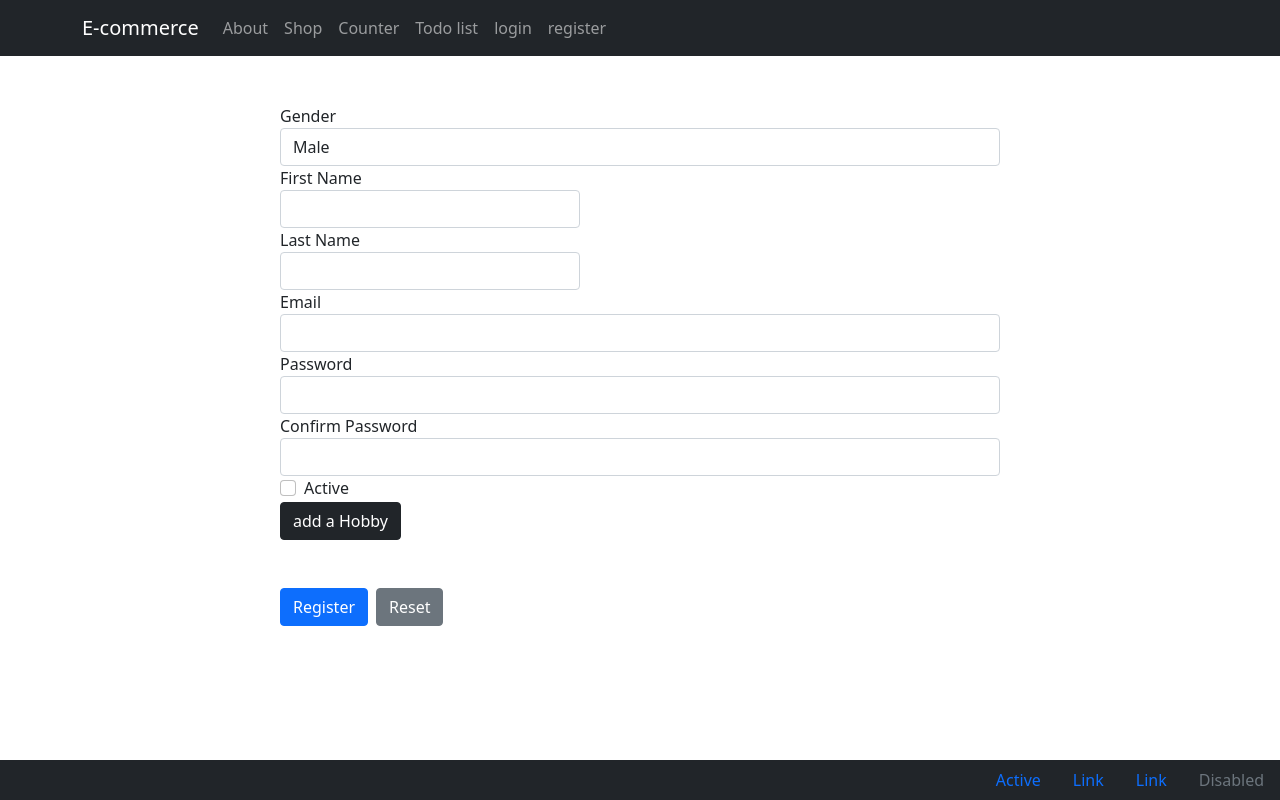
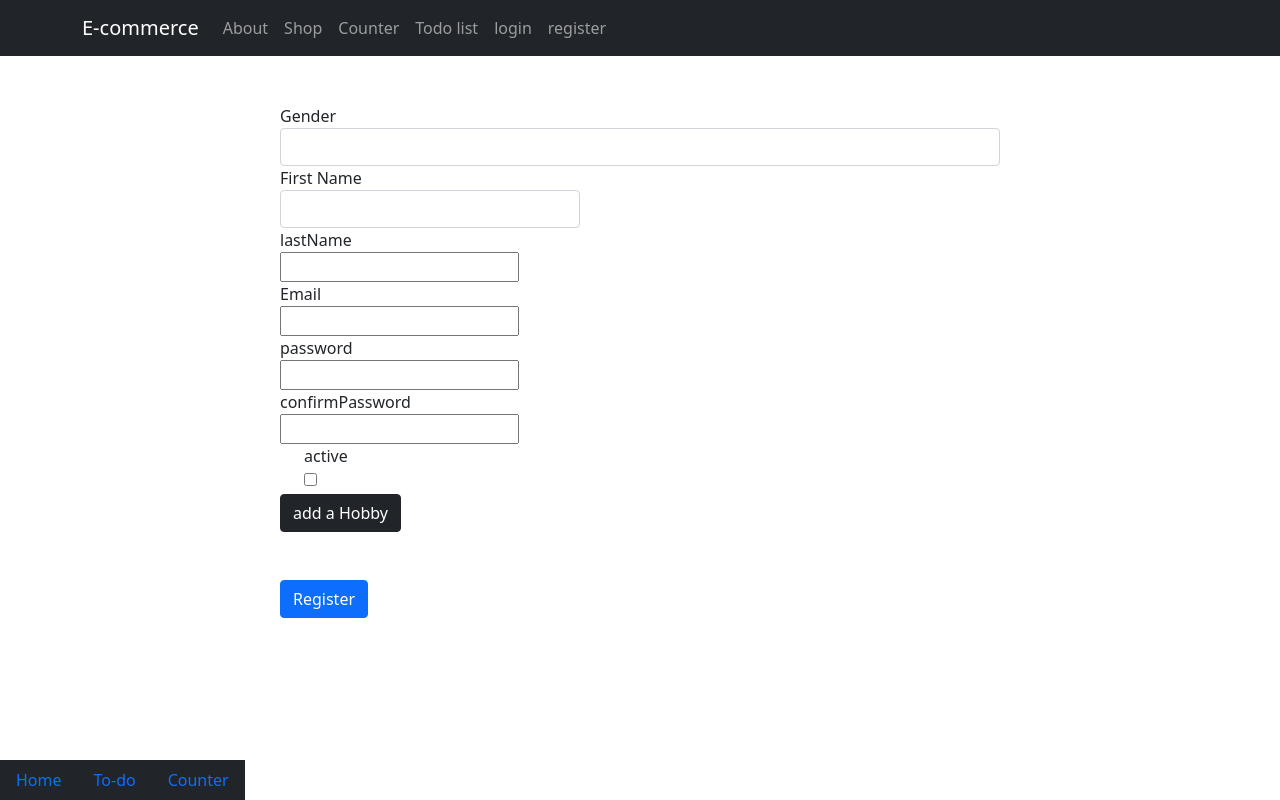
Before and after one commit to Ma9da/portfolio, a React (Create React App) app: page /registration in a window 1280 px wide. Built offline with nearby package versions, Linux system fonts and the light colour scheme.

Commit message:
formik shared component

```diff
--- a/src/components/footer/Footer.jsx
+++ b/src/components/footer/Footer.jsx
@@ -6,18 +6,13 @@ const Footer = () => {
             <>
                 <Nav className="justify-content-end bg-dark" id="footer" activeKey="/home">
                     <Nav.Item>
-                        <Nav.Link href="/home">Active</Nav.Link>
+                        <Nav.Link href="/About">Home</Nav.Link>
                     </Nav.Item>
                     <Nav.Item>
-                        <Nav.Link eventKey="link-1">Link</Nav.Link>
+                        <Nav.Link href="/Todo">To-do</Nav.Link>
                     </Nav.Item>
                     <Nav.Item>
-                        <Nav.Link eventKey="link-2">Link</Nav.Link>
-                    </Nav.Item>
-                    <Nav.Item>
-                        <Nav.Link eventKey="disabled" disabled>
-                            Disabled
-                        </Nav.Link>
+                        <Nav.Link href="/Counter">Counter</Nav.Link>
                     </Nav.Item>
                 </Nav>
             </>
--- a/src/components/footer/footer.css
+++ b/src/components/footer/footer.css
@@ -1,5 +1,4 @@
 #footer{
     position: fixed;
     bottom: 0;
-    width: 100%;
 }
--- a/src/components/registration/RegistrationForm.jsx
+++ b/src/components/registration/RegistrationForm.jsx
@@ -1,6 +1,7 @@
 import { ErrorMessage, Field, FieldArray, Formik } from "formik"
 import { Form } from "react-bootstrap"
 import * as Yup from "yup";
+import FormikField from "../../shared/FormikField";
 
 const RegistrationForm = () => {
     return (
@@ -38,7 +39,7 @@ const RegistrationForm = () => {
                                 .oneOf([true], 'active is required')
                         })}
                         onSubmit={fields => {
-                            JSON.stringify(fields, null, 4)
+                            console.log(fields)
                         }}
                     >
                         {({ errors, status, touched, values }) => (
@@ -47,6 +48,7 @@ const RegistrationForm = () => {
                                     <div className="form-group col">
                                         <label>Gender</label>
                                         <Field name="gender" as="select" className={'form-control' + (errors.gender && touched.gender ? ' is-invalid' : '')}>
+                                            <option value="defaulte"></option>
                                             <option value="Male">Male</option>
                                             <option value="Female">Female</option>
                                         </Field>
@@ -58,34 +60,23 @@ const RegistrationForm = () => {
                                         <ErrorMessage name="firstName" component="div" className="invalid-feedback" />
                                     </div>
                                     <div className="form-group col-5">
-                                        <label htmlFor="lastName">Last Name</label>
-                                        <Field name="lastName" type="text" className={'form-control' + (errors.lastName && touched.lastName ? ' is-invalid' : '')} />
-                                        <ErrorMessage name="lastName" component="div" className="invalid-feedback" />
+                                        <FormikField label="lastName" name="lastName" type="text" />
                                     </div>
                                 </div>
                                 <div className="form-group">
-                                    <label htmlFor="email">Email</label>
-                                    <Field name="email" type="text" className={'form-control' + (errors.email && touched.email ? ' is-invalid' : '')} />
-                                    <ErrorMessage name="email" component="div" className="invalid-feedback" />
+                                    <FormikField label="Email" name="email" type="email" />
                                 </div>
                                 <div className="form-row">
                                     <div className="form-group col">
-                                        <label htmlFor="password">Password</label>
-                                        <Field name="password" type="password" className={'form-control' + (errors.password && touched.password ? ' is-invalid' : '')} />
-                                        <ErrorMessage name="password" component="div" className="invalid-feedback" />
+                                        <FormikField label="password" name="password" type="password" />
                                     </div>
                                     <div className="form-group col">
-                                        <label htmlFor="confirmPassword">Confirm Password</label>
-                                        <Field name="confirmPassword" type="password" className={'form-control' + (errors.confirmPassword && touched.confirmPassword ? ' is-invalid' : '')} />
-                                        <ErrorMessage name="confirmPassword" component="div" className="invalid-feedback" />
+                                        <FormikField label="confirmPassword" name="confirmPassword" type="password" />
                                     </div>
                                 </div>
                                 <div className="form-group form-check">
-                                    <Field type="checkbox" name="active" className={'form-check-input ' + (errors.active && touched.active ? ' is-invalid' : '')} />
-                                    <label htmlFor="active" className="form-check-label">Active</label>
-                                    <ErrorMessage name="active" component="div" className="invalid-feedback" />
+                                    <FormikField label="active" name="active" type="checkbox" />
                                 </div>
-                                {/* 88888888888888888888888888888888888888888888888888 */}
                                 <FieldArray
                                     className="py-1"
                                     name="hobbies"
@@ -115,7 +106,7 @@ const RegistrationForm = () => {
                                                     ))
                                                     : null}
                                                 <button
-                                                className="btn btn-dark"
+                                                    className="btn btn-dark"
                                                     type="button"
                                                     onClick={() => arrayHelpers.push("")} // insert an empty string at a position
                                                 >
@@ -130,9 +121,7 @@ const RegistrationForm = () => {
                                 />
                                 <div className="form-group">
                                     <button type="submit" className="btn btn-primary me-2">Register</button>
-                                    <button type="reset" className="btn btn-secondary">Reset</button>
                                 </div>
-
                             </Form>
                         )}
                     </Formik>
--- a/src/components/todo/TodoList.jsx
+++ b/src/components/todo/TodoList.jsx
@@ -3,29 +3,25 @@ import { Card } from "react-bootstrap";
 const TodoList = ({ todos, deleteTodo }) => {
     const todosList =
         todos && todos.length > 0 ? (
-            todos.map((todo, i) => {
+
+            todos.map((todo, index) => {
                 return (
-                    <>
-                        <div className="container">
-                            <div className="row justify-content-center my-2">
-                                <div className="col-5">
-                                <Card key={i} className="bg-light">
+                            <Card key={index}>
+                                <span className="bg-light">
                                     <Card.Header>{todo.title}</Card.Header>
                                     <Card.Body>
                                         <Card.Text>
                                             {todo.content}
                                         </Card.Text>
-                                <button className="btn btn-danger" onClick={() => deleteTodo(i)}>Remove</button>
-
+                                        <button className="btn btn-danger" onClick={() => deleteTodo(index)}>Remove</button>
                                     </Card.Body>
+                                </span>
                             </Card>
-                                </div>
-                            </div>
-                        </div>
-                    </>
                 );
             })
-        ) : (
+        )
+            :
+            (
                 <small className="text-danger">your todo is empty.</small>
             );
 
--- a/src/index.js
+++ b/src/index.js
@@ -5,7 +5,7 @@ import App from './App';
 import reportWebVitals from './reportWebVitals';
 import {Provider} from 'react-redux'
 // import { store } from './redux/store';
-import {store} from './redux/todoRedux'
+import {store} from './redux/store'
 ReactDOM.render(
   <React.StrictMode>
     <Provider store={store}>
--- a/src/redux/counterRedux.js
+++ b/src/redux/counterRedux.js
@@ -30,4 +30,3 @@ export function counterReducer(state = initialState, action) {
     }
 }
 // store
-// export const store = createStore(counterReducer)
--- a/src/redux/reducers.js
+++ b/src/redux/reducers.js
@@ -7,3 +7,4 @@ export const rootReducers = combineReducers({
     counterReducer,
     todoReducer
 })
+export default rootReducers;
--- a/src/redux/todoRedux.js
+++ b/src/redux/todoRedux.js
@@ -1,4 +1,4 @@
-import { createStore } from "redux"
+// import { createStore } from "redux"
 
 //action
 const ADD_TODO = "ADD_TODO"
@@ -37,4 +37,3 @@ export const todoReducer = (state = intialState, action) => {
     }
 }
 //store
-export const store = createStore(todoReducer)
--- /dev/null
+++ b/src/shared/FormikErrorMessage.jsx
@@ -0,0 +1,17 @@
+import React from "react";
+import { ErrorMessage } from "formik";
+
+/**
+ * FormikErrorMessage Component
+ */
+const FormikErrorMessage = ({ name }) => {
+    return (
+        <ErrorMessage name={name}>
+            {(errMessage) => {
+                return <div style={{ color: "red" }}>{errMessage}</div>;
+            }}
+        </ErrorMessage>
+    );
+};
+
+export default FormikErrorMessage;
--- /dev/null
+++ b/src/shared/FormikField.jsx
@@ -0,0 +1,29 @@
+import React from "react";
+import { Field } from "formik";
+import FormikErrorMessage from "./FormikErrorMessage";
+
+const FormikField = ({ name, type, label }) => {
+    return (
+        <Field name={name}>
+            {(formikField) => {
+                return (
+                    <>
+                        <label htmlFor={name} style={{ display: "block" }}>
+                            {label}
+                        </label>
+                        <input
+                            type={type}
+                            id={name}
+                            {...formikField.field}
+                            defaultChecked={formikField.field.value}
+                        />
+                        <FormikErrorMessage name={name} />
+                        {/* <pre>{JSON.stringify(formikField, null, 4)}</pre> */}
+                    </>
+                );
+            }}
+        </Field>
+    );
+};
+
+export default FormikField;
--- a/src/views/counter/Counter.jsx
+++ b/src/views/counter/Counter.jsx
@@ -6,7 +6,7 @@ import './Counter.css'
 function Counter() {
   // global state from redux
 
-  const countState = useSelector(state => state.count)
+  const countState = useSelector(state => state.counterReducer.count)
 
 
   return (<div className="d-flex justify-content-center text-center flex-column align-items-center">
--- a/src/views/todo/Todo.jsx
+++ b/src/views/todo/Todo.jsx
@@ -5,7 +5,7 @@ import TodoList from "../../components/todo/TodoList";
 import {addTodoAcion, RemoveTodoAcion } from '../../redux/todoRedux'
 import './Todo.css';
 function Todo() {
-const todoState = useSelector(state => state.todos)
+const todoState = useSelector(state => state.todoReducer.todos)
 const dispatch = useDispatch([])
     const addTodo = (task) => {
         dispatch(addTodoAcion(task))
```
Lines whose indentation alone changed are shown as unchanged.
